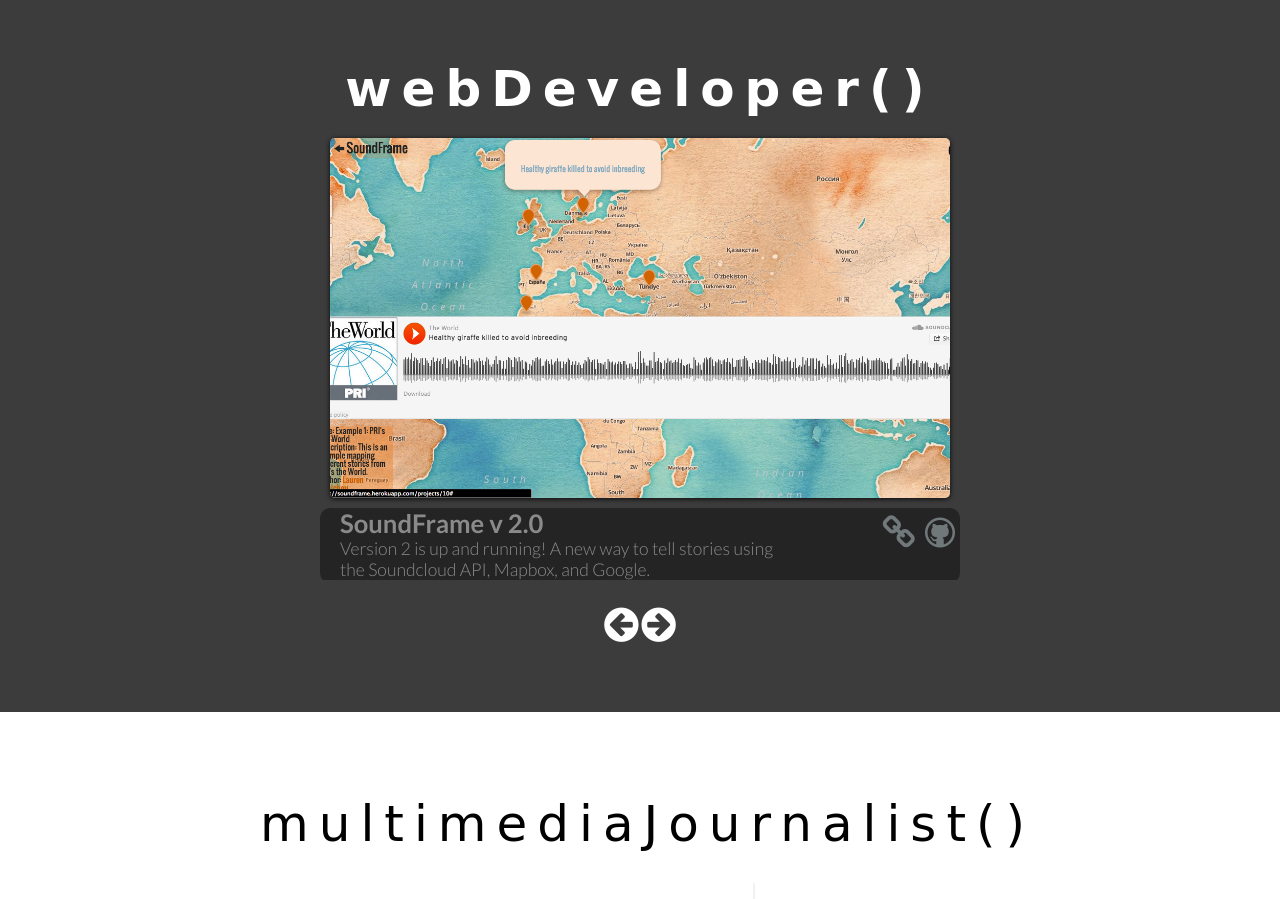
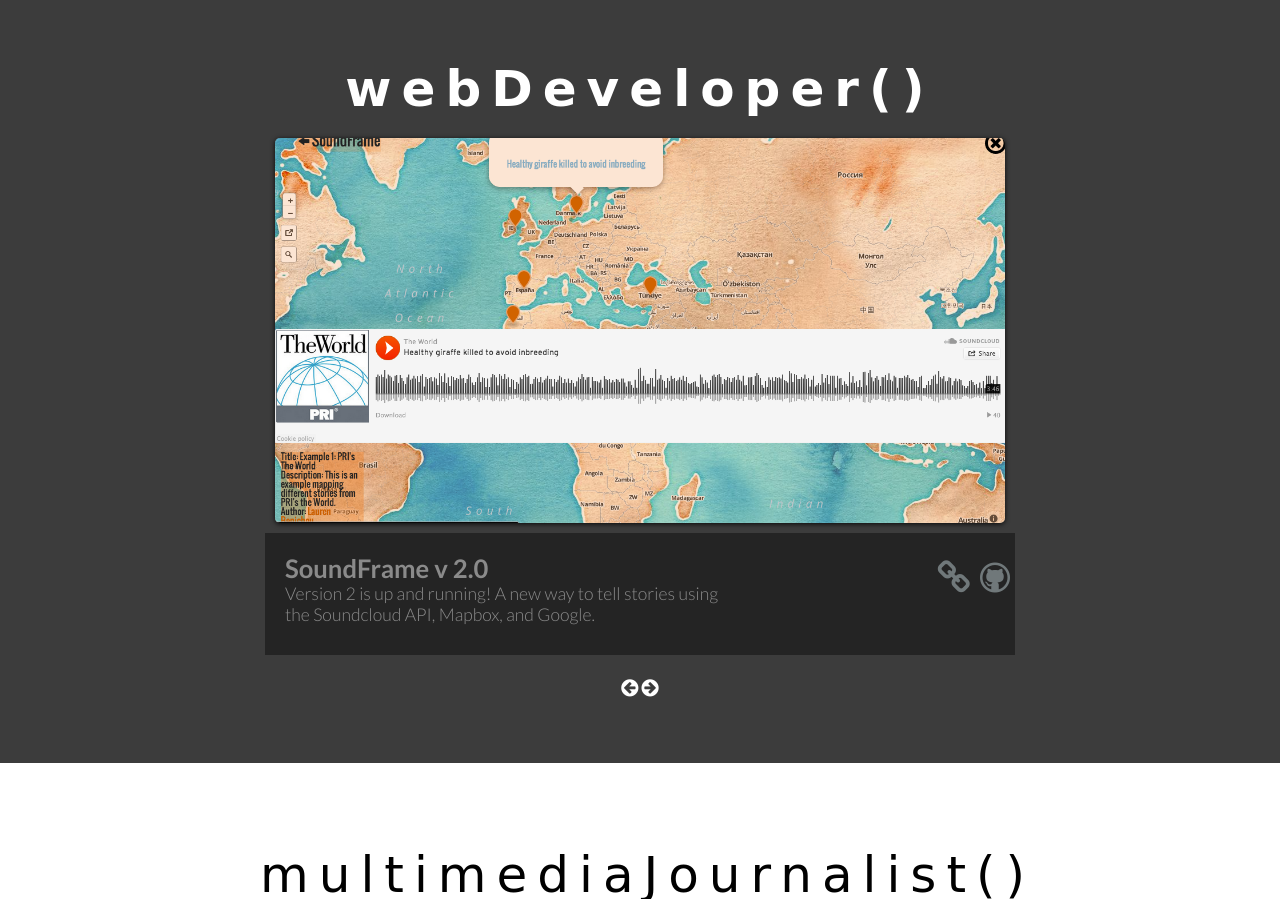
Before and after one commit to tabuenafrolli/portfolio, a plain HTML site: page index.html in a window 1280 px wide. Shown: the part 720-1619 px from the top of the page. Drawn offline with nearby package versions, Linux system fonts and the light colour scheme; a web font is replaced by a local one.

Commit message:
added new project

```diff
--- a/css/sections.css
+++ b/css/sections.css
@@ -49,7 +49,6 @@
 .section_two_four h1{
   color: white;
 }
-
 
 
 .img_about{
--- a/css/swipe.css
+++ b/css/swipe.css
@@ -23,8 +23,8 @@
 }
 
 .wrap {
-  max-width: 640px;
-  height: 360px;
+  max-width: 750px;
+  height: 385px;
   display: block;
   margin: 20px auto 15px;
   position: relative;
@@ -41,12 +41,12 @@
 
 .info-slider{
   width:100%;
-  height: 75px;
+  height: 150px;
   background: #000;
   color: white;
   opacity: .40;
-  border-radius: 10px;
   margin-top: 10px;
+  padding-top: 20px;
   position: relative;
 }
 
@@ -65,7 +65,7 @@
 
 .slider-button{
   color:  white;
-  font-size: 40px;
+  font-size: 20px;
   cursor: pointer;
 }
 
--- a/index.html
+++ b/index.html
@@ -101,7 +101,7 @@
                   <p class="text left"> Version 2 is up and running! A new way to tell stories using the Soundcloud API, Mapbox, and Google.</p>
                 </div>
                 <a class="link-image" href="https://github.com/laurenbenichou/soundframe_app"><span class="icon github"></span></a>
-                <a class="link-image" href="https://soundframe.herokuapp.com/"><span class="icon link"></span></a>
+                <a class="link-image" href="https://www.soundfra.me/"><span class="icon link"></span></a>
               </div>
             </div>
           </figure>
@@ -133,13 +133,13 @@
           </figure>
           <figure>
             <div class="wrap">
-              <div class="image" style="background:url(images/time-story.jpg) center no-repeat; background-size:cover;"></div>
+              <div class="image" style="background:url(images/thiscouldbeme.png) center no-repeat; background-size:cover;"></div>
               <div class="info-slider">
                 <div class="column_5">
-                  <h4 class="text bold left">Coming Soon: Time-Story</h4>
-                  <p class="text left"> An app populating Timeline.js with Storify stories. Enter a link and it's done!</p>
+                  <h4 class="text bold left">StartUp Weekend Oakland: ThisCouldBeMe</h4>
+                  <p class="text left"> A platform built to increase the exposure of low income youth to new carreers by telling the real stories of real role models.</p>
                 </div>
-                <a class="link-image" href="https://github.com/laurenbenichou/Timeline-Story"><span class="icon github"></span></a>
+                <a class="link-image" href="https://github.com/laurenbenichou/ThisCouldBeMe"><span class="icon github"></span></a>
                 <a class="link-image" href="#"><span class="icon link"></span></a>
               </div>
             </div>
```
Also changed, not shown: images/thiscouldbeme.png.
